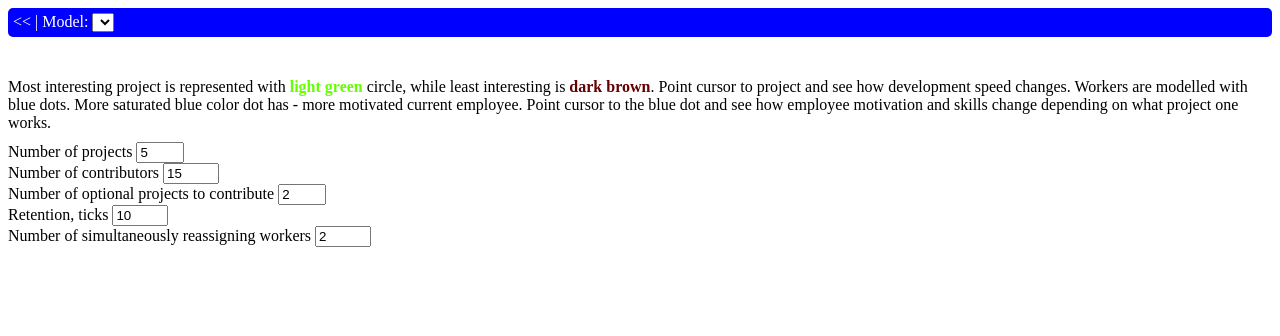
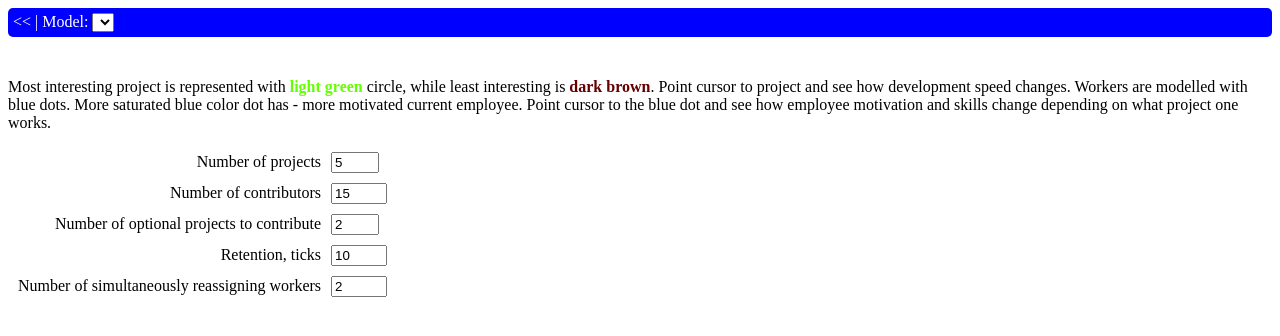
Before and after one commit to black32167/jsim, a website with bundled scripts: page src/model_employees.html in a window 1280 px wide. Built offline with nearby package versions, Linux system fonts and the light colour scheme.

Commit message:
Parameters table format

```diff
--- a/src/css/default.css
+++ b/src/css/default.css
@@ -69,6 +69,12 @@ canvas {
 .row {
 	display:table-row;
 }
+.cell {
+	display:table-cell;
+}
+.right {
+	text-align:right;
+}
 .model_link {
 	width:120px;
 	height:100px;
--- a/src/model_employees.html
+++ b/src/model_employees.html
@@ -36,21 +36,21 @@
 		works.
 		<div id="model-details"></div>
 	</div>
-	<div id="inputs">
-		<div>
-			<span>Number of projects</span>&nbsp;<input id="input-maxProjects" type="number" min="0" max="5" value="5">
+	<div class="table" id="inputs">
+		<div class="row">
+			<div class="cell right">Number of projects</div><div class="cell"><input id="input-maxProjects" type="number" min="0" max="5" value="5"></div>
 		</div>
-		<div>
-			<span>Number of contributors</span>&nbsp;<input id="input-maxWorkers" type="number" min="0" max="15" value="15">
+		<div class="row">
+			<div class="cell right">Number of contributors</div><div class="cell"><input id="input-maxWorkers" type="number" min="0" max="15" value="15"></div>
 		</div>
-		<div>
-			<span>Number of optional projects to contribute</span>&nbsp;<input id="input-maxOptionalProjects" type="number" min="0" max="3" value="2">
+		<div class="row">
+			<div class="cell right">Number of optional projects to contribute</div><div class="cell"><input id="input-maxOptionalProjects" type="number" min="0" max="3" value="2"></div>
 		</div>
-		<div>
-			<span>Retention, ticks</span>&nbsp;<input id="input-retention" type="number" min="0" max="50" value="10">
+		<div class="row">
+			<div class="cell right">Retention, ticks</div><div class="cell"><input id="input-retention" type="number" min="0" max="50" value="10"></div>
 		</div>
-		<div>
-			<span>Number of simultaneously reassigning workers</span>&nbsp;<input id="input-syncReassignNumber" type="number" min="0" max="10" value="2">
+		<div class="row">
+			<div class="cell right">Number of simultaneously reassigning workers</div><div class="cell"><input id="input-syncReassignNumber" type="number" min="0" max="10" value="2"></div>
 		</div>
 	</div>
 </body>
```
